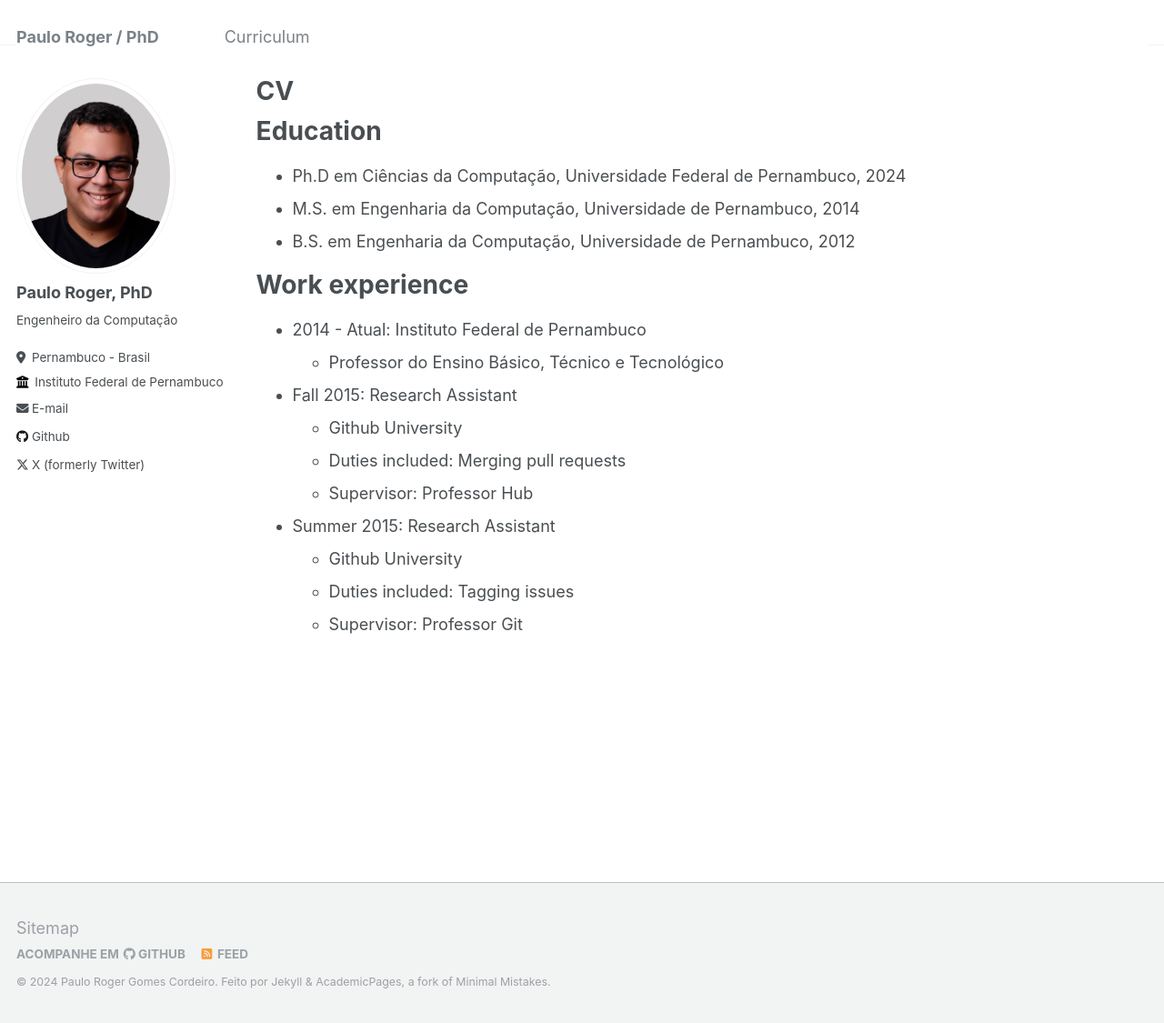
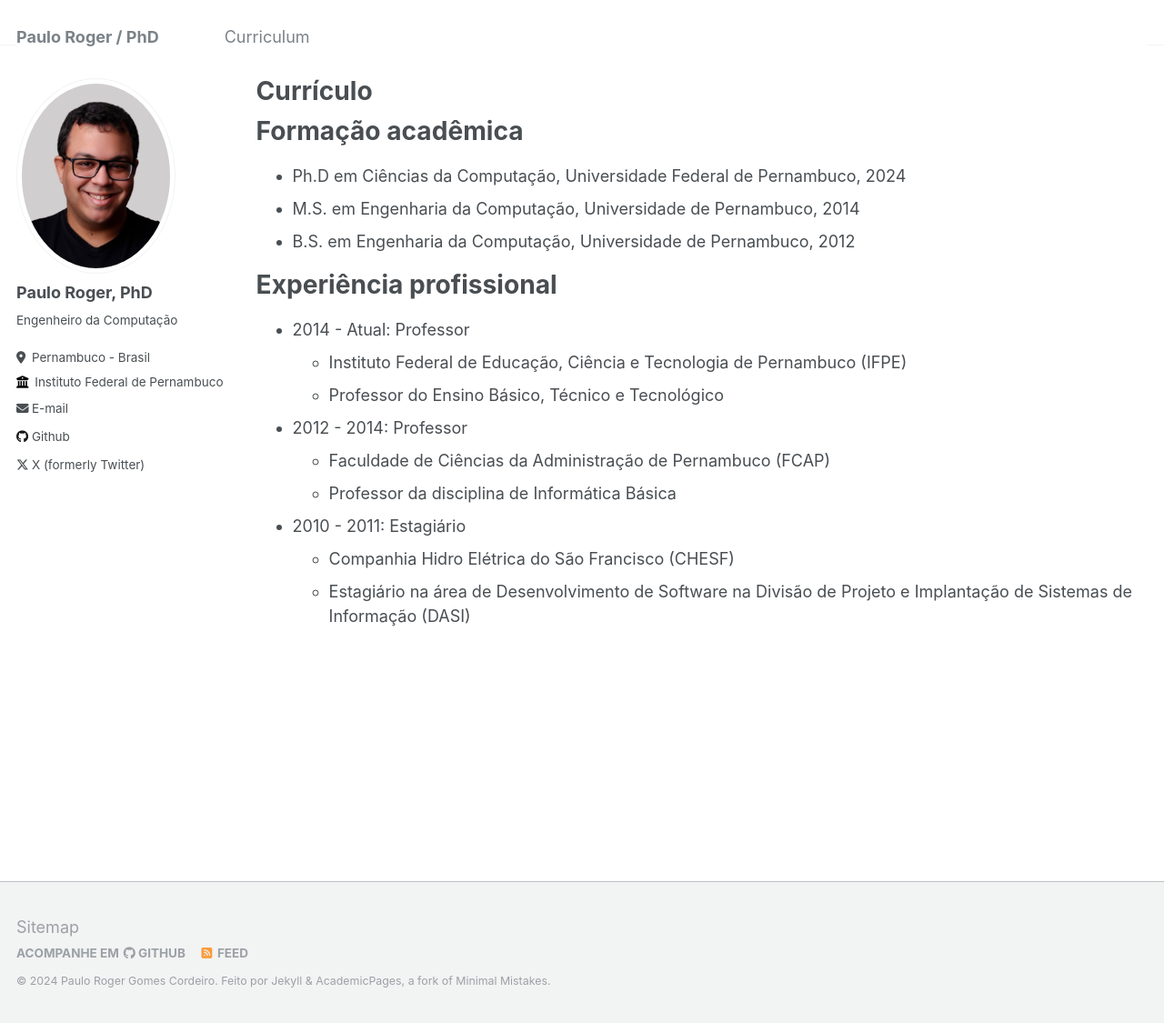
Before and after one commit to prgc/prgc.github.io, a Jekyll site: the page built from _pages/cv.md, in a window 1280 px wide and 1125 px high. Shown: the whole window at 91% size. Built offline with Jekyll 4.4.1, drawn with Linux system fonts in a browser that asks for light colours.

Commit message:
Update cv.md

```diff
--- a/_pages/cv.md
+++ b/_pages/cv.md
@@ -1,6 +1,6 @@
 ---
 layout: archive
-title: "CV"
+title: "Currículo"
 permalink: /cv/
 author_profile: true
 redirect_from:
@@ -9,23 +9,22 @@ redirect_from:
 
 {% include base_path %}
 
-Education
+Formação acadêmica
 ======
 * Ph.D em Ciências da Computação, Universidade Federal de Pernambuco, 2024
 * M.S. em Engenharia da Computação, Universidade de Pernambuco, 2014
 * B.S. em Engenharia da Computação, Universidade de Pernambuco, 2012
 
-Work experience
+Experiência profissional
 ======
-* 2014 - Atual: Instituto Federal de Pernambuco
+* 2014 - Atual: Professor
+  * Instituto Federal de Educação, Ciência e Tecnologia de Pernambuco (IFPE)
   * Professor do Ensino Básico, Técnico e Tecnológico
 
-* Fall 2015: Research Assistant
-  * Github University
-  * Duties included: Merging pull requests
-  * Supervisor: Professor Hub
+* 2012 - 2014: Professor
+  * Faculdade de Ciências da Administração de Pernambuco (FCAP)
+  * Professor da disciplina de Informática Básica
 
-* Summer 2015: Research Assistant
-  * Github University
-  * Duties included: Tagging issues
-  * Supervisor: Professor Git
+* 2010 - 2011: Estagiário
+  * Companhia Hidro Elétrica do São Francisco (CHESF)
+  * Estagiário na área de Desenvolvimento de Software na Divisão de Projeto e Implantação de Sistemas de Informação (DASI)
```
